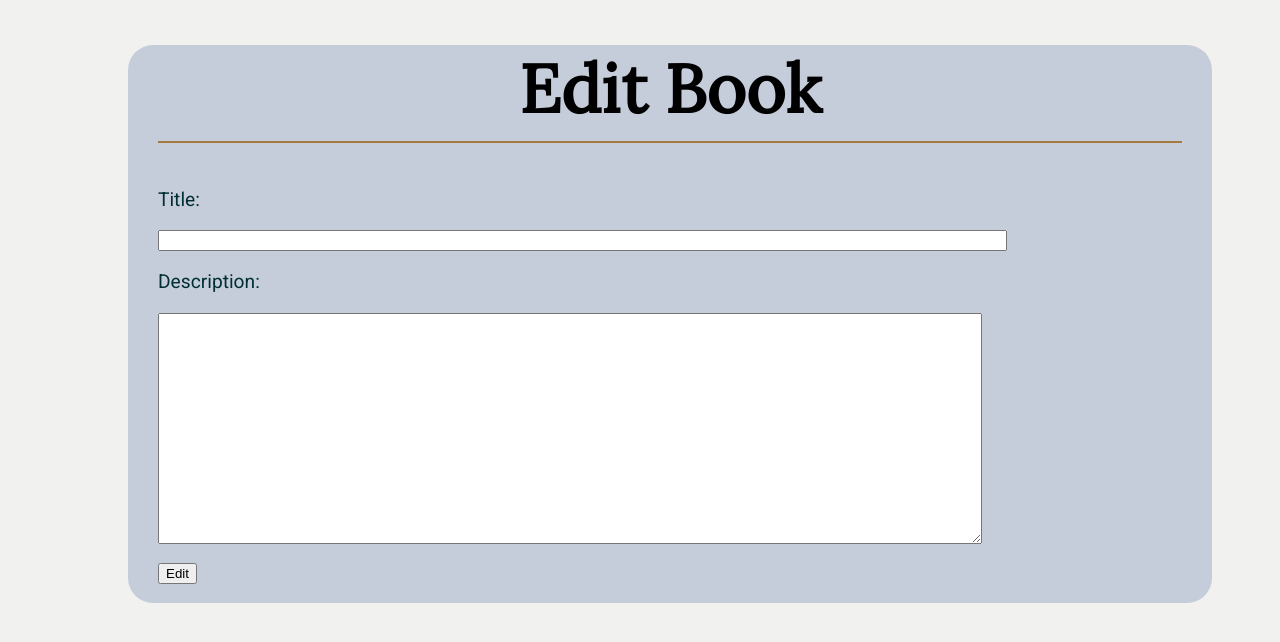
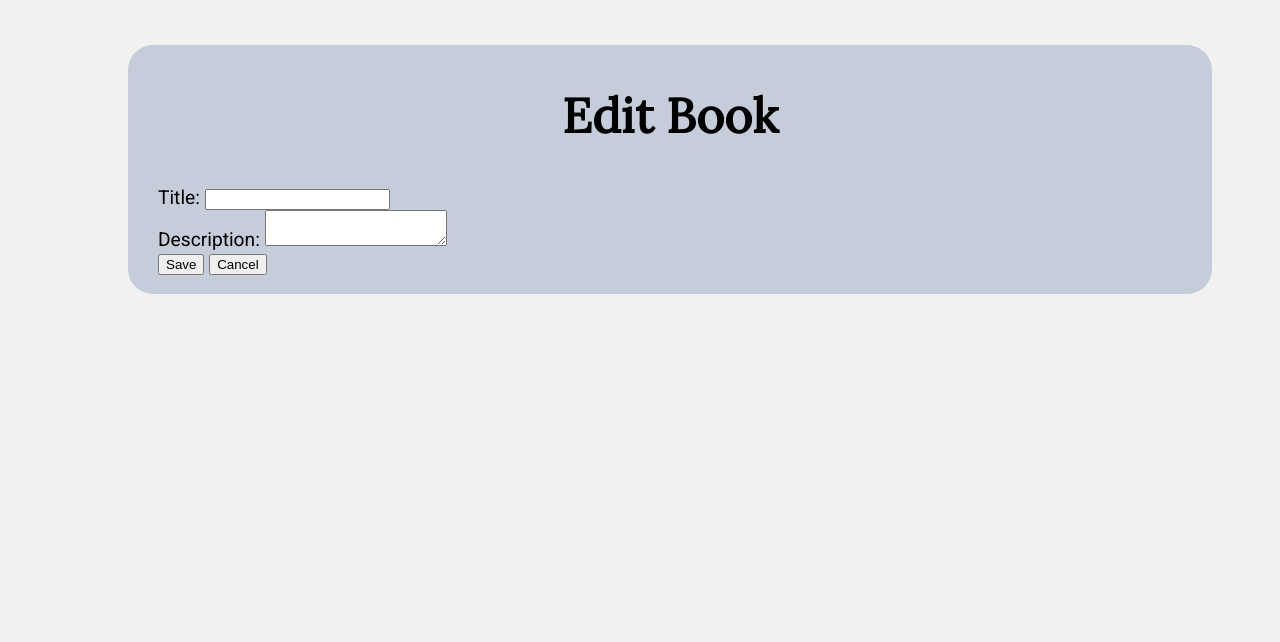
Before and after one commit to alexandrabaturina/Book-Catalog, a Flask app: template templates/edititem.html in a window 1280 px wide. Shown: the part 139-781 px from the top of the page. Run offline with Flask 2, Linux system fonts and the light colour scheme; the template is opened without the code that fills it, so the values that code supplies are empty; parts of the project's set-up code (start-up, migrations or seed data) failed here and were passed over.

Commit message:
feat: cancel book editing by clicking Cancel button

```diff
--- a/application.py
+++ b/application.py
@@ -279,9 +279,20 @@ def editCatalogItem(category_id, list_id):
     if 'username' not in login_session:
         return redirect('/login')
     editedItem = session.query(CatalogItem).filter_by(id=list_id).one()
+
     if request.method == 'POST':
-        if request.form['name']:
-            editedItem.name = request.form['name']
+
+        if request.form['submit-button'] == 'Cancel':
+            return redirect(url_for('showList', category_id=category_id))
+
+        if not request.form['book-name']:
+            return render_template('edititem.html',
+                                    category_id=category_id,
+                                    list_id=list_id,
+                                    item=editedItem,
+                                    error_title=True)
+        if request.form['book-name']:
+            editedItem.name = request.form['book-name']
         if request.form['description']:
             editedItem.description = request.form['description']
         session.add(editedItem)
@@ -289,8 +300,10 @@ def editCatalogItem(category_id, list_id):
         return redirect(url_for('showList', category_id=category_id))
     else:
 
-        return render_template('edititem.html', category_id=category_id,
-                                list_id=list_id, item=editedItem)
+        return render_template('edititem.html',
+                                category_id=category_id,
+                                list_id=list_id,
+                                item=editedItem)
 
 
 # Delete a category item
--- a/templates/edititem.html
+++ b/templates/edititem.html
@@ -4,22 +4,37 @@
   <link rel=stylesheet type=text/css href="{{ url_for('static', filename='styles.css') }}">
   <link href="https://fonts.googleapis.com/css2?family=Lora&family=Roboto&display=swap" rel="stylesheet">
 </head>
+
 <body>
   {% include "header.html" %}
   <div class = "pane">
-  <h1> Edit Book</h1>
+    <h2> Edit Book</h2>
 
-<form action="#" method = 'post'>
+    <form class="form-edit-book" action="#" method = 'post'>
 
+      <div id="book-title">
+        <label for="book-name">Title:</label>
+        <input type ='text' name='book-name' id="book-name" value='{{item.name}}'>
 
-<p>Title:</p>
-  <input type ='text' size='103' name='name' placeholder = '{{item.name }}'>
-<p>Description:</p>
-  <textarea cols="100" rows="15" input type ='text' name='description' placeholder = '{{item.description}}'></textarea>
+        {% if error_title %}
+          <div class="form-error">
+            This field can not be empty. Please specify book title.
+          </div>
+        {% endif %}
 
-<p><input type='submit' value='Edit'></p>
+      </div>
 
-</form>
-</div>
+      <div id="book-description">
+        <label for="description">Description:</label>
+        <textarea id="description" name='description'>{{item.description}}</textarea>
+      </div>
+
+      <div class="edit-buttons">
+        <input type="submit" name="submit-button" value="Save">
+        <input type="submit" name="submit-button" value="Cancel">
+      </div>
+
+    </form>
+  </div>
 </body>
 </html>
```
